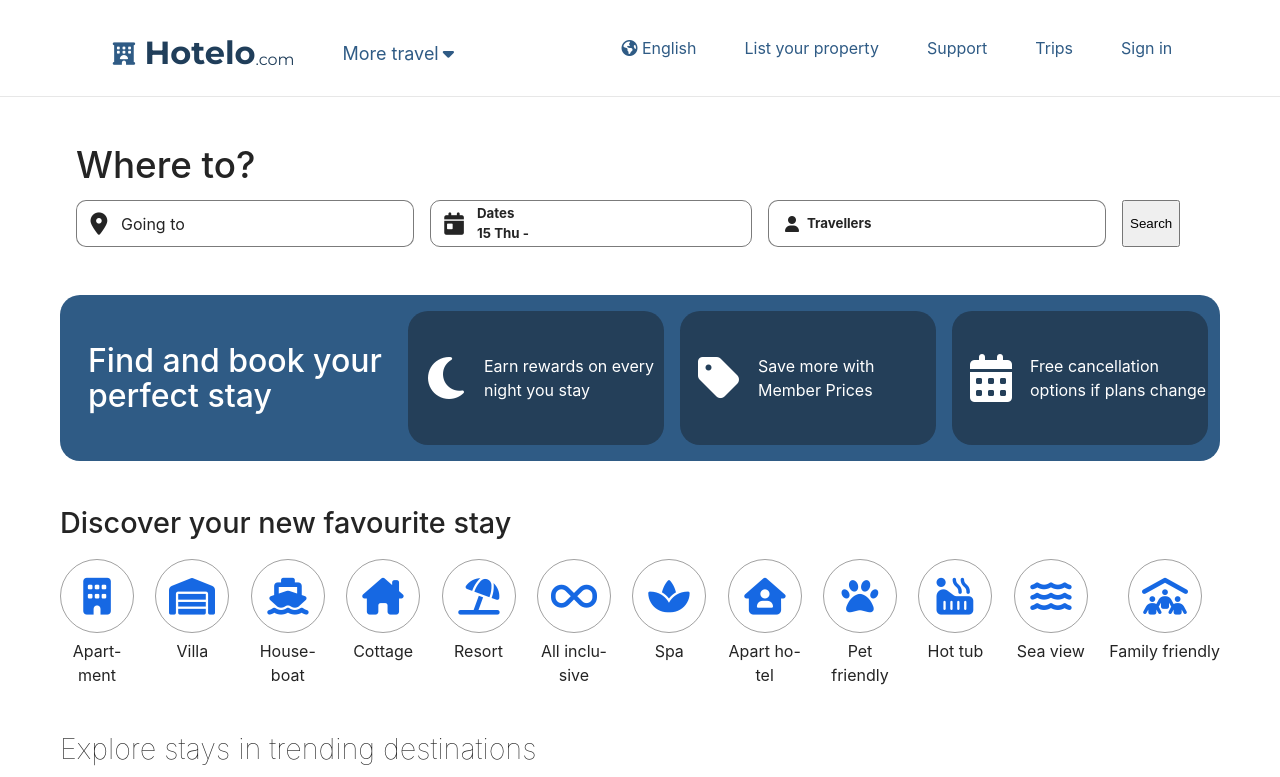
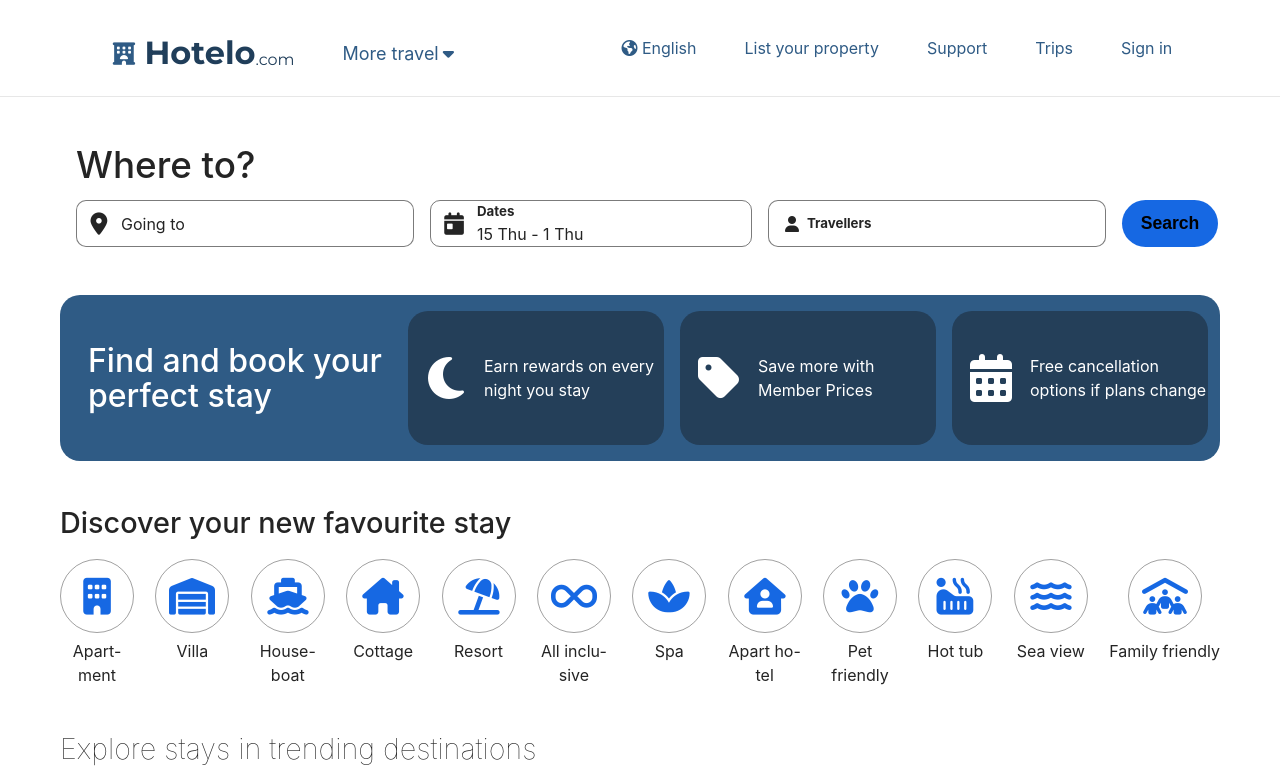
Before and after one commit to devjoshixo/hotelo-client, a React (Vite) app: page / in a window 1280 px wide. Shown: the top 777 px of the page. Built offline with nearby package versions, Linux system fonts and the light colour scheme; grey boxes are pictures that could not be loaded.

Commit message:
Date selector done

```diff
--- a/src/components/Home/Search/Search.jsx
+++ b/src/components/Home/Search/Search.jsx
@@ -8,8 +8,6 @@ import 'react-date-range/dist/theme/default.css'; // theme css file
 const Search = () => {
   const [details, setDetails] = useState({
     destination: '',
-    checkInDate: new Date(),
-    checkOutDate: new Date(),
     travellers: { adults: 1, children: [] },
     total: 1,
   });
@@ -17,13 +15,14 @@ const Search = () => {
   const [dates, setDates] = useState([
     {
       startDate: new Date(),
-      endDate: null,
+      endDate: new Date(+1),
       key: 'selection',
     },
   ]);
 
   const [searchRef, search, setSearch] = useOutsideClick();
   const [durationRef, duration, setDuration] = useOutsideClick();
+  const [passengerRef, passenger, setPassenger] = useOutsideClick();
 
   useEffect(() => {
     const timer = setTimeout(() => {
@@ -81,21 +80,27 @@ const Search = () => {
             </header>
           </div>
           {/* // */}
-          <div className={classes.datePicker}>
+          <div
+            className={classes.datePicker}
+            onClick={() => {
+              setDuration(true);
+            }}
+          >
             <i className='fa-solid fa-calendar-day'></i>
             <div className={classes.dateFleX}>
               <h5>Dates</h5>
               {dates.map((d) => {
-                const formatted = dateFormatter(d.startDate);
+                const formattedStart = dateFormatter(d.startDate);
+                const formattedEnd = dateFormatter(d.endDate);
                 return (
                   <div>
-                    <h5>
-                      {formatted[1]} {formatted[0]} -
-                    </h5>
+                    <p>
+                      {formattedStart[1]} {formattedStart[0]} -{' '}
+                      {formattedEnd[1]} {formattedEnd[0]}
+                    </p>
                   </div>
                 );
               })}
-            </div>
             </div>
 
             {duration && (
@@ -106,23 +111,35 @@ const Search = () => {
                   dateDisplayFormat='iii, dd MMM'
                   onChange={(item) => setDates([item.selection])}
                   moveRangeOnFirstSelection={false}
+                  months={2}
+                  direction='horizontal'
                   ranges={dates}
                 />
               </div>
             )}
+          </div>
+          {/* // */}
 
-          {/* // */}
           <div
             className={`${classes.inputbox} ${classes.passenger}`}
-            ref={durationRef}
+            onClick={() => {
+              setPassenger(true);
+            }}
           >
             <i className='fa-solid fa-user'></i>
             <div>
               <h5>Travellers</h5>
               <p></p>
             </div>
+            {passenger && (
+              <div
+                className={classes.floatingpassenger}
+                ref={passengerRef}
+              ></div>
+            )}
           </div>
-          <button>Search</button>
+
+          <button className={classes.action}>Search</button>
         </div>
       </header>
     </div>
--- a/src/components/Home/Search/Search.module.css
+++ b/src/components/Home/Search/Search.module.css
@@ -73,6 +73,7 @@
 
 .datePicker {
   display: flex;
+  position: relative;
   flex-flow: row no-wrap;
   align-items: center;
   width: 19rem;
@@ -84,6 +85,10 @@
 }
 
 .datePicker h5 {
+  margin: 0;
+}
+
+.datePicker p {
   margin: 0;
 }
 
@@ -100,11 +105,17 @@
   position: absolute;
   width: 25rem;
   height: 30rem;
-  background-color: blue;
+  top: -10%;
+  left: -3%;
+  background-color: white;
   z-index: 99;
 }
 
 .calender {
+  border-radius: 20px;
+  box-shadow: 0px 5px 10px rgba(0, 0, 0, 0.13);
+  height: 25rem;
+  width: 40rem;
 }
 
 .calender div {
@@ -112,15 +123,40 @@
 }
 
 .calender span {
-  font-size: 0.8rem;
+  font-size: 1rem;
   color: black;
 }
 
 .passenger {
   display: flex;
+  position: relative;
   flex-flow: row;
   align-items: center;
   gap: 0.5rem;
   padding-left: 1rem;
   justify-content: flex-start;
 }
+
+.floatingpassenger {
+  background-color: blue;
+  position: absolute;
+  width: 20rem;
+  height: 10rem;
+  top: 120%;
+  left: 5%;
+  border-radius: 20px;
+  z-index: 99;
+}
+
+.action {
+  border-radius: 30px;
+  width: 6rem;
+  font-size: 1.1rem;
+  font-weight: 800;
+  background-color: #1668e3;
+  border: none;
+}
+
+.action:hover {
+  background-color: #1655b5;
+}
```
Lines whose indentation alone changed are shown as unchanged.
